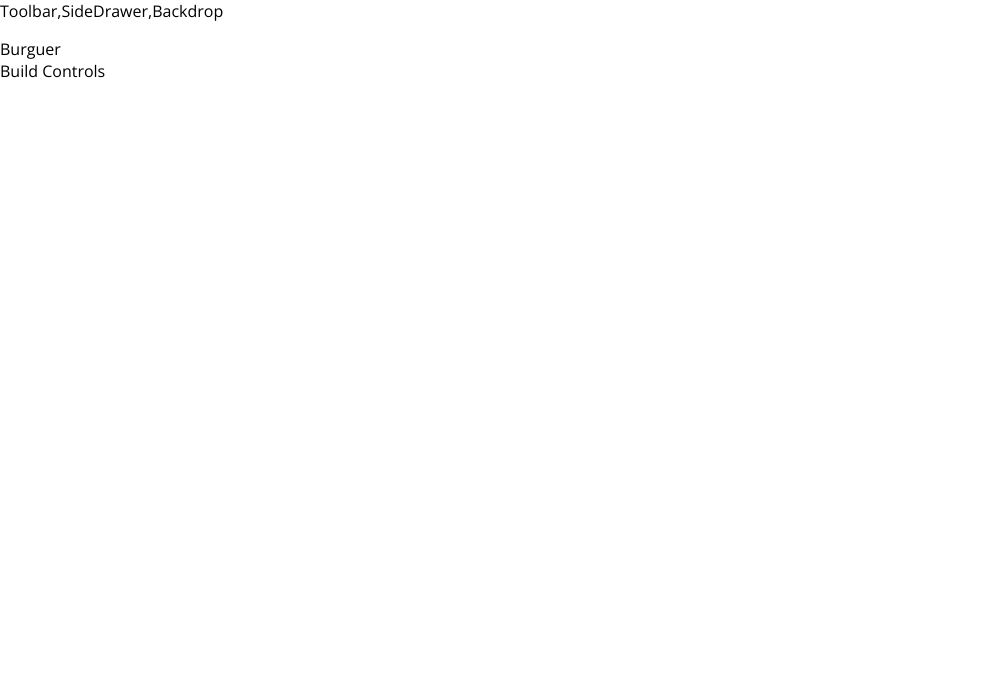
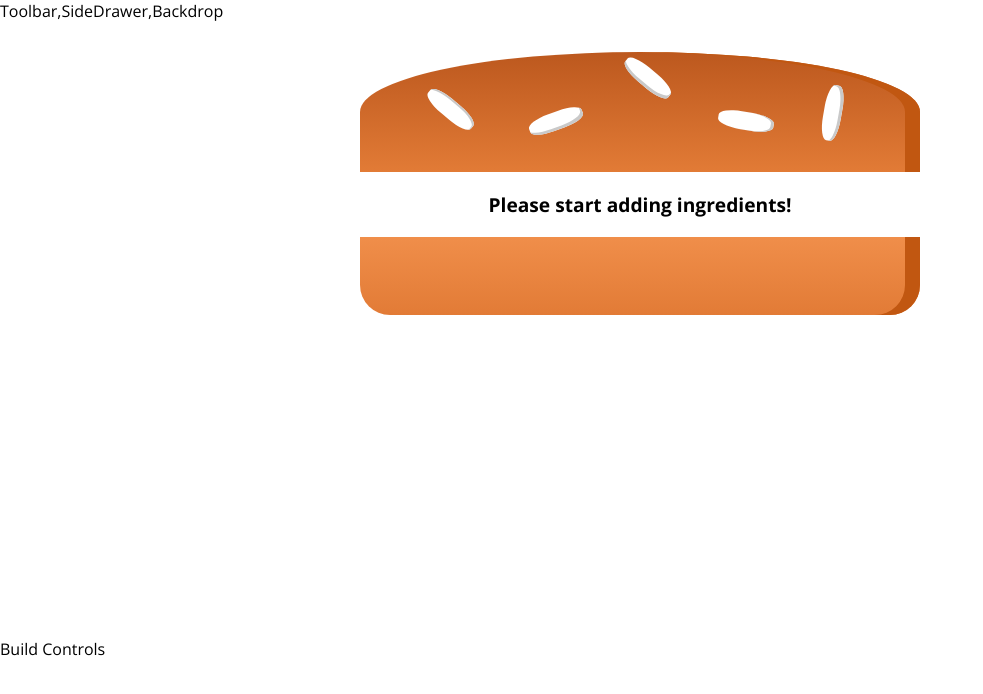
Before and after one commit to mdsavian/ReactCourse, a React (Create React App) app: page / in a window 1280 px wide. Shown: the top 694 px of the page, without its empty margins (0-983 px from the left). Built offline with nearby package versions, Linux system fonts and the light colour scheme.

Commit message:
implement burger component

```diff
--- /dev/null
+++ b/src/components/Burger/Burger.css
@@ -0,0 +1,30 @@
+.Burger {
+width: 100%;
+margin:auto;
+height: 250px;
+overflow: scroll;
+text-align: center;
+font-weight: bold;
+font-size: 1.2rem;
+}
+
+@media (min-width: 500px) and (min-height:400px){
+    .Burger{
+        width: 350px;
+        height: 300px;
+    }
+}
+
+@media (min-width: 500px) and (min-height:401px){
+    .Burger{
+        width: 450px;
+        height: 400px;
+    }
+}
+
+@media (min-width: 1000px) and (min-height:700px){
+    .Burger{
+        width: 700px;
+        height: 600px;
+    }
+}
--- /dev/null
+++ b/src/components/Burger/Burger.js
@@ -0,0 +1,29 @@
+import React from 'react'
+import './Burger.css'
+import BurgerIngredient from './BurgerIngredient/BurgerIngredient'
+const burger = (props)=>{
+
+    let transformedIngredients = Object.keys(props.ingredients).map(igKey=>{
+
+        return([...Array(props.ingredients[igKey])].map((_,i)=>{
+            return <BurgerIngredient key={igKey+i} type={igKey}/>
+        }))
+    }).reduce((arr,el)=>{
+        return arr.concat(el)
+    },[])
+
+    console.log(transformedIngredients)
+if (transformedIngredients.length === 0)
+{
+    transformedIngredients = <p>Please start adding ingredients!</p>
+}
+    return (
+    <div className='Burger'>
+        <BurgerIngredient type="bread-top"/>
+        {transformedIngredients}
+        <BurgerIngredient type="bread-bottom"/>
+
+    </div>);
+}
+
+export default burger
--- a/src/components/Layout/Layout.js
+++ b/src/components/Layout/Layout.js
@@ -1,6 +1,6 @@
 import React from 'react'
 import AuxHoc from '../../hoc/AuxHoc'
-import BurgerIngredient from '../Burger/BurgerIngredient/BurgerIngredient'
+
 import './Layout.css'
 
 const layout = (props)=>(
--- a/src/container/BurguerBuilder/BurguerBuilder.js
+++ b/src/container/BurguerBuilder/BurguerBuilder.js
@@ -1,11 +1,19 @@
 import React, {Component} from 'react'
 import AuxHoc from '../../hoc/AuxHoc'
-
+import Burger from '../../components/Burger/Burger'
 class BurguerBuilder extends Component{
+    state ={
+        ingredients:{
+            salad:0,
+            bacon:0,
+            cheese:0,
+            meat:0
+        }
+    }
     render (){
         return (
             <AuxHoc>
-<div>Burguer</div>
+                    <Burger ingredients={this.state.ingredients}/>
 <div>Build Controls</div>
             </AuxHoc>
         )
```
Also changed, not shown: src/components/Burger/Burguer.js (deleted).
